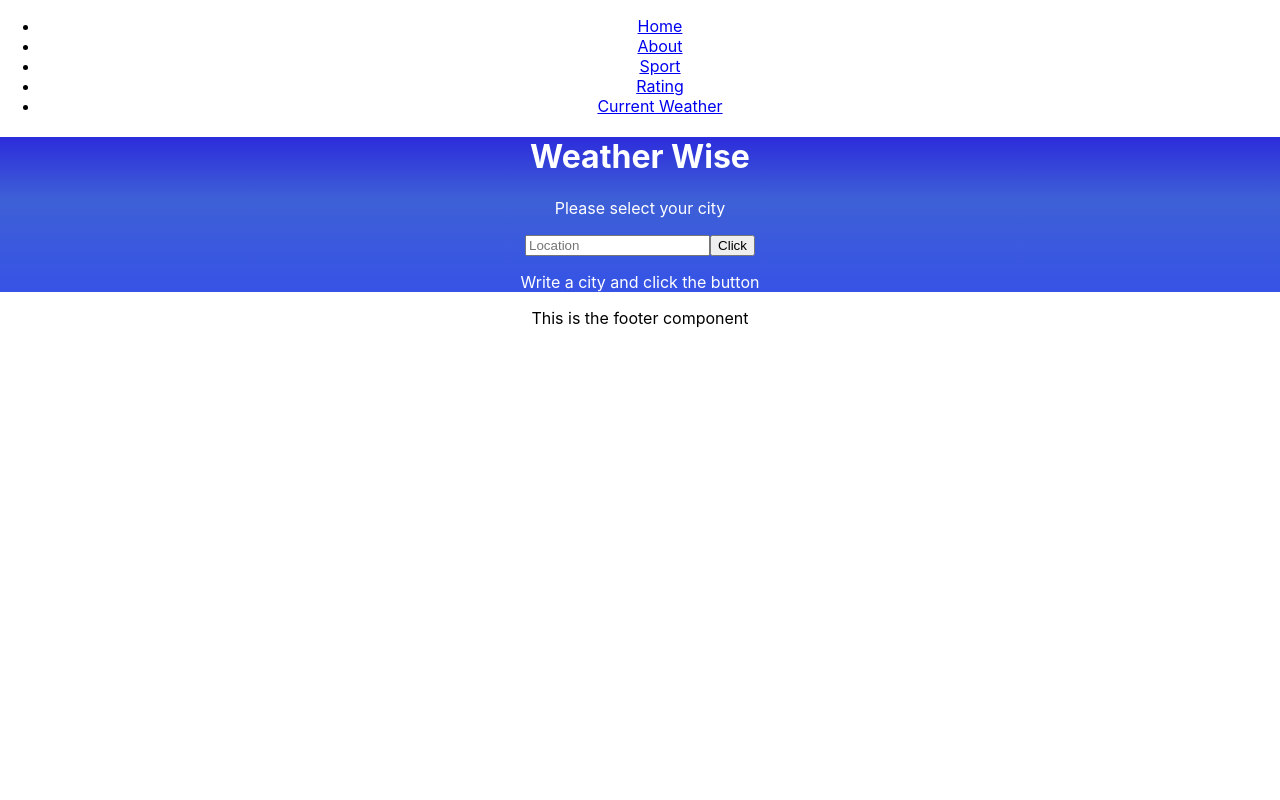
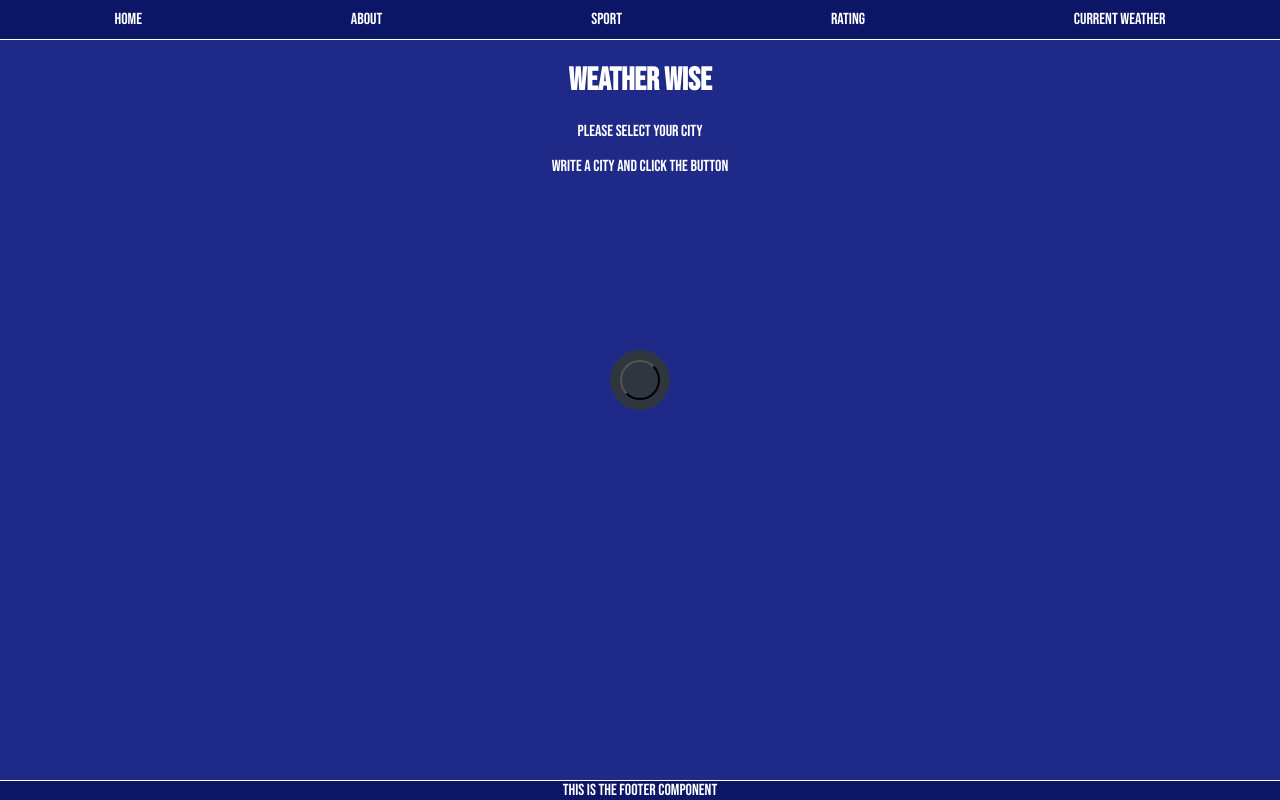
Before and after one commit to Billy-Night/weather_wise_app, a React (Create React App) app: page / in a window 1280 px wide. Built offline with nearby package versions, Linux system fonts and the light colour scheme; no server answers.

Commit message:
added some initial styling and fonts, updated the location search bar with pure CSS

```diff
--- a/src/App.css
+++ b/src/App.css
@@ -1,13 +1,120 @@
+@import url('https://fonts.googleapis.com/css2?family=Bebas+Neue&display=swap');
+
 .App {
-  text-align: center;
+  height: 100%;
+  height: 100%;
+  position: absolute;
+  left: 0;
+  width: 100%;
+  overflow: hidden;
+  background-color: #1f2987;
+  font-family: 'Bebas Neue', cursive;
 }
-.search {
-  background: linear-gradient(0deg, rgb(54, 83, 230) 0%, rgba(62,96,214,1) 60%, rgba(44,44,219,1) 100%);
+/* .App body {
+  height: 100%;
+} */
+
+.nav-bar ul{
+  display: flex;
+  flex-direction: row;
+  flex-wrap: wrap;
+  justify-content: space-around;
+  color: white;
+  background-color: #0b1667;
+  border-bottom: solid white 1px;
+  padding: 10px;
+  margin: 0px;
+  list-style: none;
+}
+.nav-bar li a {
+  list-style: none;
+  text-decoration: none;
+  background-color: none;
   color: white;
 }
-/* .nav-bar {
+.location-section {
+  height: 100%;
+  display: flex;
+  justify-content: center;
+}
+.location-container {
+  text-align: center;
+  color: white;
+  align-items: center;
+}
 
-} */
+.search h1 {
+  padding: 10px;
+}
+.searchBox {
+  position: absolute;
+  top: 40%;
+  left: 50%;
+  transform:  translate(-50%,50%);
+  background: #2f3640;
+  height: 40px;
+  border-radius: 40px;
+  padding: 10px;
+
+}
+
+.searchBox:hover > .searchInput {
+  width: 240px;
+  padding: 0 6px;
+}
+
+.searchBox:hover > .searchButton {
+background: white;
+color : #2f3640;
+}
+
+.searchButton {
+  color: white;
+  float: right;
+  width: 40px;
+  height: 40px;
+  border-radius: 50%;
+  background: #2f3640;
+  display: flex;
+  justify-content: center;
+  align-items: center;
+  transition: 0.4s;
+}
+
+.searchInput {
+  border:none;
+  background: none;
+  outline:none;
+  float:left;
+  padding: 0;
+  color: white;
+  font-size: 16px;
+  transition: 0.4s;
+  line-height: 40px;
+  width: 0px;
+
+}
+
+@media screen and (max-width: 620px) {
+.searchBox:hover > .searchInput {
+  width: 150px;
+  padding: 0 6px;
+}
+}
+
+
+.footer p {
+  background-color: #0b1667;
+  border-top: solid white 1px;
+  margin: 0pX;
+  position: fixed;
+  left: 0;
+  bottom: 0;
+  width: 100%;
+  color: white;
+  text-align: center;
+
+}
 /* .about-section {
 
 } */
--- a/src/components/LocationSection.jsx
+++ b/src/components/LocationSection.jsx
@@ -8,20 +8,31 @@ const LocationSection = () => {
 
 
   return (
-    <div className="search">
+    <div className="location-section">
+      <div className="location-container">
         <h1>Weather Wise</h1>
         <p>Please select your city</p>
-        <form onSubmit={context.handleSubmit}>
-            <input value={context.city} onChange={context.handleChange}placeholder="Location" />
-            <button onClick={context.handleClick}>Click</button>
-        </form>
+        <div className="searchBox" >
+            <input className="searchInput" value={context.city} onChange={context.handleChange}placeholder="Location" />
+            <button className="searchButton" onClick={context.handleClick}>
+              <i className="material-icons"></i>
+            </button>
+        </div>
+        <>
         {context.showCity ? (
         <p>City you wrote is: {context.city}</p>
-      ) : (
+        ) : (
         <p>Write a city and click the button</p>
-      )}
+        )}
+        </>
+      </div>
     </div>
 );
 };
 
 export default LocationSection;
+
+        //<form onSubmit={context.handleSubmit}>
+        //    <input className="searchBox" value={context.city} onChange={context.handleChange}placeholder="Location" />
+        //    <button onClick={context.handleClick}>Click</button>
+        //</form>
--- a/src/components/NavBar.jsx
+++ b/src/components/NavBar.jsx
@@ -1,7 +1,7 @@
 import { Link } from 'react-router-dom';
 
 const NavBar = () => (
-    <div className="NavBar">
+    <div className="nav-bar">
         <nav>
         <ul>
           <li>
```
